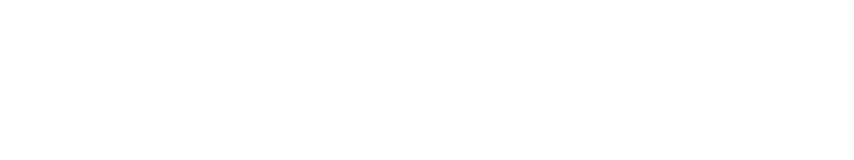
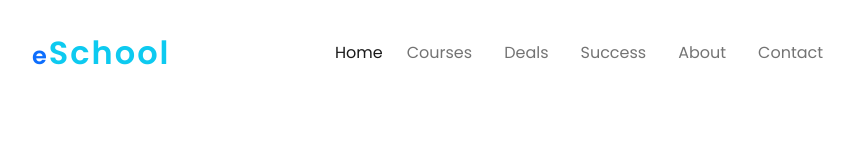
Before and after one commit to Riyad-Hossein/assignment-3, a plain HTML site: page index.html in a window 1280 px wide. Shown: the whole page, without its empty margins (50-904 px from the left). Drawn offline with nearby package versions, Linux system fonts and the light colour scheme.

Commit message:
navbar added

```diff
--- /dev/null
+++ b/css/style.css
@@ -0,0 +1,11 @@
+/* common css */
+body{
+    font-family: 'Poppins', sans-serif;
+}
+.ls-2{
+    letter-spacing: 2px;
+}
+
+/* .banner-title{
+    font-family: 'Montserrat', sans-serif;
+} */
--- a/index.html
+++ b/index.html
@@ -3,15 +3,55 @@
   <head>
     <meta charset="utf-8">
     <meta name="viewport" content="width=device-width, initial-scale=1">
-    <title>Bootstrap demo</title>
+    <title>eSchool</title>
+    <!-- bootstrap cdn link -->
     <link href="https://cdn.jsdelivr.net/npm/bootstrap@5.2.0/dist/css/bootstrap.min.css" rel="stylesheet" integrity="sha384-gH2yIJqKdNHPEq0n4Mqa/HGKIhSkIHeL5AyhkYV8i59U5AR6csBvApHHNl/vI1Bx" crossorigin="anonymous">
+    <!-- custom css file -->
+    <link rel="stylesheet" href="css/style.css">
+    <!--google fonts-->
+    <link rel="preconnect" href="https://fonts.googleapis.com">
+    <link rel="preconnect" href="https://fonts.gstatic.com" crossorigin>
+    <link href="https://fonts.googleapis.com/css2?family=Montserrat:wght@300;400;500;600;700;800&family=Poppins:wght@300;400;500;600&display=swap" rel="stylesheet">
+    <!-- font awesome kit -->
+    <script src="https://kit.fontawesome.com/45796619b8.js" crossorigin="anonymous"></script>
+
   </head>
   <body>
     <!-- main container -->
     <div class="container">
         <div class="row">
             <div class="col">
-
+             <!-- header section -->
+             <header>
+              <nav class="navbar navbar-expand-lg py-4">
+                <a class="navbar-brand fw-bold ls-2 col-lg-3" href="#"><span class="text-primary fs-4">e</span><span class="text-info fs-2">School</span></a>
+                <button class="navbar-toggler" type="button" data-bs-toggle="collapse" data-bs-target="#navbarNav" aria-controls="navbarNav" aria-expanded="false" aria-label="Toggle navigation">
+                  <span class="navbar-toggler-icon"></span>
+                </button>
+                <div class="collapse navbar-collapse" id="navbarNav">
+                  <ul class="navbar-nav">
+                    <li class="nav-item">
+                      <a class="nav-link active" aria-current="page" href="#">Home</a>
+                    </li>
+                    <li class="nav-item px-2">
+                      <a class="nav-link" href="#">Courses</a>
+                    </li>
+                    <li class="nav-item px-2">
+                      <a class="nav-link" href="#">Deals</a>
+                    </li>
+                    <li class="nav-item px-2">
+                      <a class="nav-link" href="#">Success</a>
+                    </li>
+                    <li class="nav-item px-2">
+                      <a class="nav-link" href="#">About</a>
+                    </li>
+                    <li class="nav-item px-2">
+                      <a class="nav-link" href="#">Contact</a>
+                    </li>
+                  </ul>
+                </div>
+              </nav>
+             </header>
             </div>
         </div>
     </div>
```
